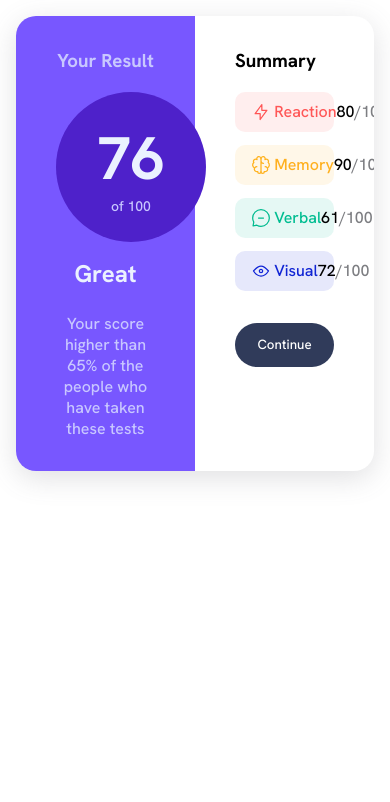
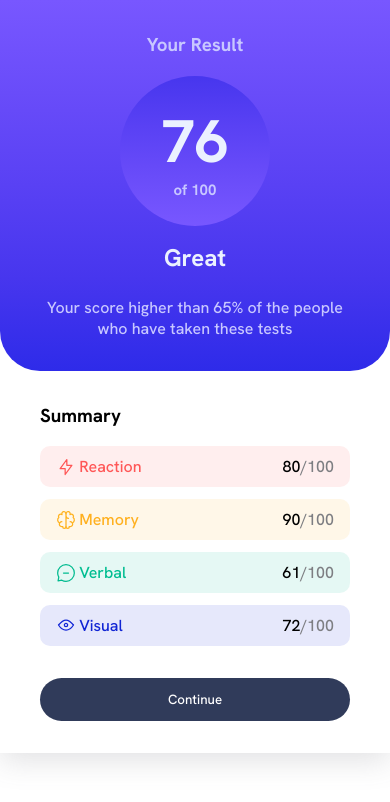
Before and after one commit to ahmadrzq/Results-summary-component-FM, a plain HTML site: page index.html in a window 390 px wide. Drawn offline with Linux system fonts and the light colour scheme.

Commit message:
Update style and responsive

```diff
--- a/style.css
+++ b/style.css
@@ -22,12 +22,21 @@
     font-family: 'Hanken Grotesk', sans-serif;
 }
 
+body, html{
+    height: 100%;
+}
+
 main{
     padding: 1em;
+    display: flex;
+    justify-content: center;
+    align-items: center;
+    height: 100%;
 }
 
 section {
     width: 100%;
+    max-width: 768px;
     display: flex;
     justify-content: center;
     background: hsl(0, 0%, 100%);
@@ -42,7 +51,7 @@ section {
 }
 
 .result{
-    background: hsl(252, 100%, 67%);
+    background: linear-gradient(to bottom, #7857ff, #694cf9, #5941f4, #4736ee, #2e2be9);
     text-align: center;
 }
 
@@ -52,7 +61,7 @@ section {
 }
 
 .circle{
-    background: hsla(256, 72%, 46%, 1);
+    background-image: linear-gradient(to top, #7857ff, #694cf9, #5941f4, #4736ee);
     width: 150px;
     height: 150px;
     display: inline-flex;
@@ -69,7 +78,8 @@ section {
 }
 
 .circle p{
-    font-size: 14px;
+    font-size: 15px;
+    font-weight: 700;
 }
 
 .result h2{
@@ -162,7 +172,9 @@ section {
 
 .gradients{
     color: hsl(252, 100%, 67%);
+    color: #7857ff;
     color: hsl(241, 81%, 54%);
+    color: #2e2be9;
 
     color: hsla(256, 72%, 46%, 1);
     color: hsla(241, 72%, 46%, 0);
@@ -174,3 +186,32 @@ section {
     color: hsl(241, 100%, 89%);
     color: hsl(224, 30%, 27%);
 }
+
+/* *Responsive */
+@media all and (min-width: 768px){
+    section{
+        max-width: 600px;
+        transition: all 0.3s;
+    }
+}
+@media all and (max-width:767px){
+    main{
+        padding: 0 ;
+        justify-content: baseline;
+        align-items: baseline;
+    }
+    section{
+        flex-direction: column;
+        transition: all 0.3s;
+        border-radius: 0;
+    }
+    .result, .summary{
+        width: 100%;
+        transition: all 0.3s;
+    }
+
+    .result {
+        border-bottom-left-radius: 40px;
+        border-bottom-right-radius: 40px;
+    }
+}
```
